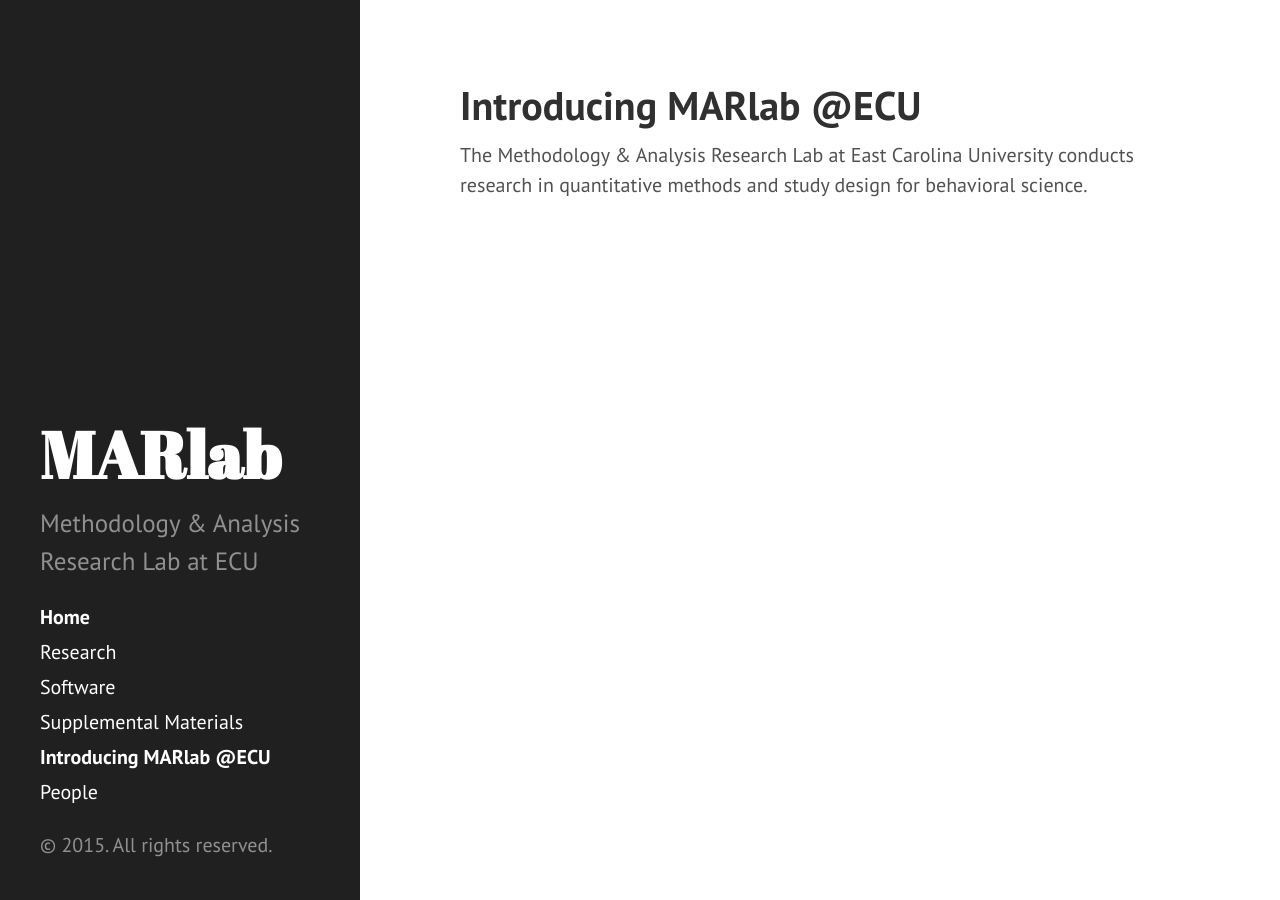
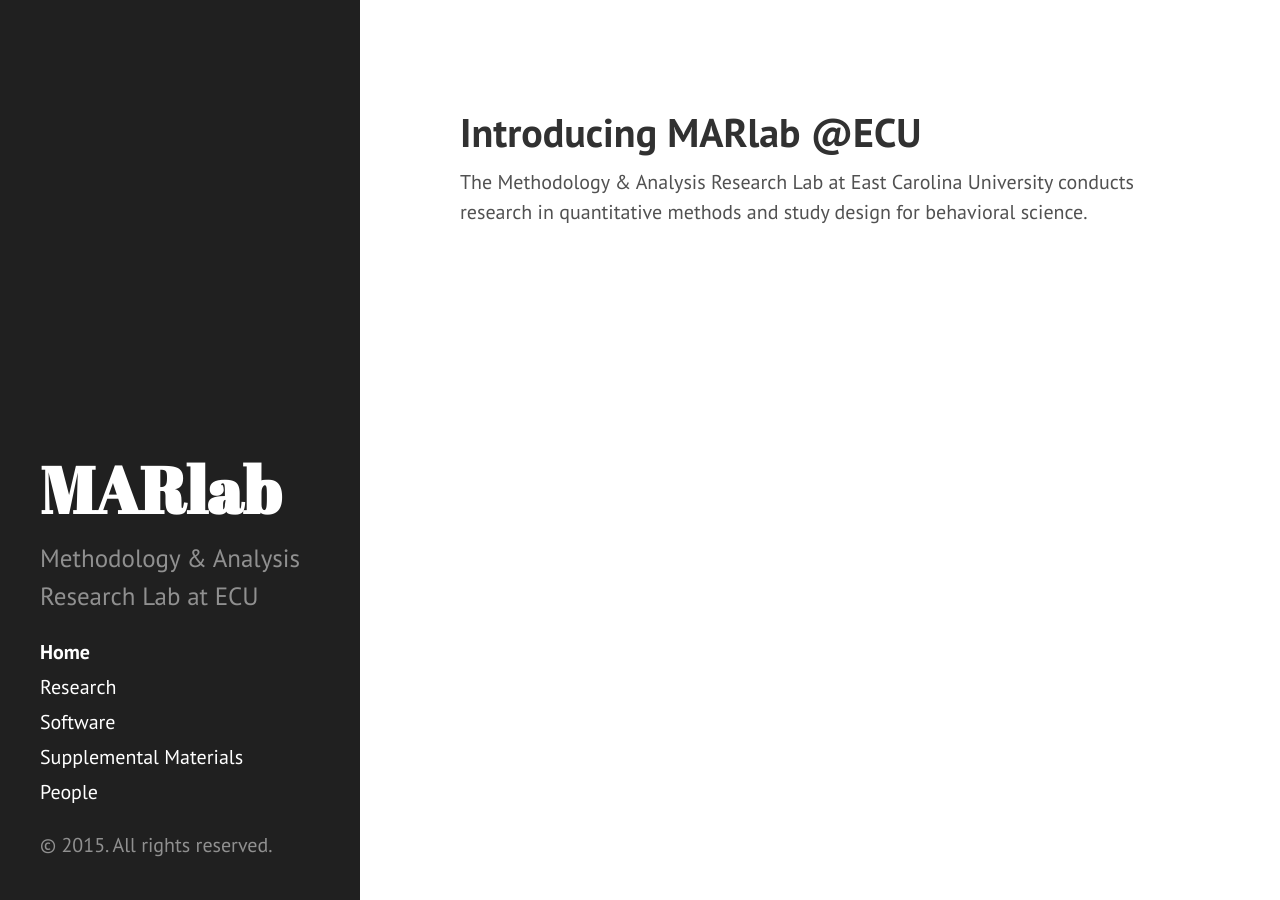
Before and after one commit to schoam4/schoam4.github.io, a Jekyll site: the page built from index.md, in a window 1280 px wide. Built offline with Jekyll 4.4.1, drawn with Linux system fonts in a browser that asks for light colours; Markdown is read by kramdown in place of the engine named in the settings; the list of posts is cut into pages by our own code.

Commit message:
heading in index

```diff
--- a/index.md
+++ b/index.md
@@ -1,6 +1,8 @@
 ---
 layout: page
-title: Introducing MARlab @ECU
+title:
 ---
 
+#Introducing MARlab @ECU
+
 The Methodology & Analysis Research Lab at East Carolina University conducts research in quantitative methods and study design for behavioral science.
```
